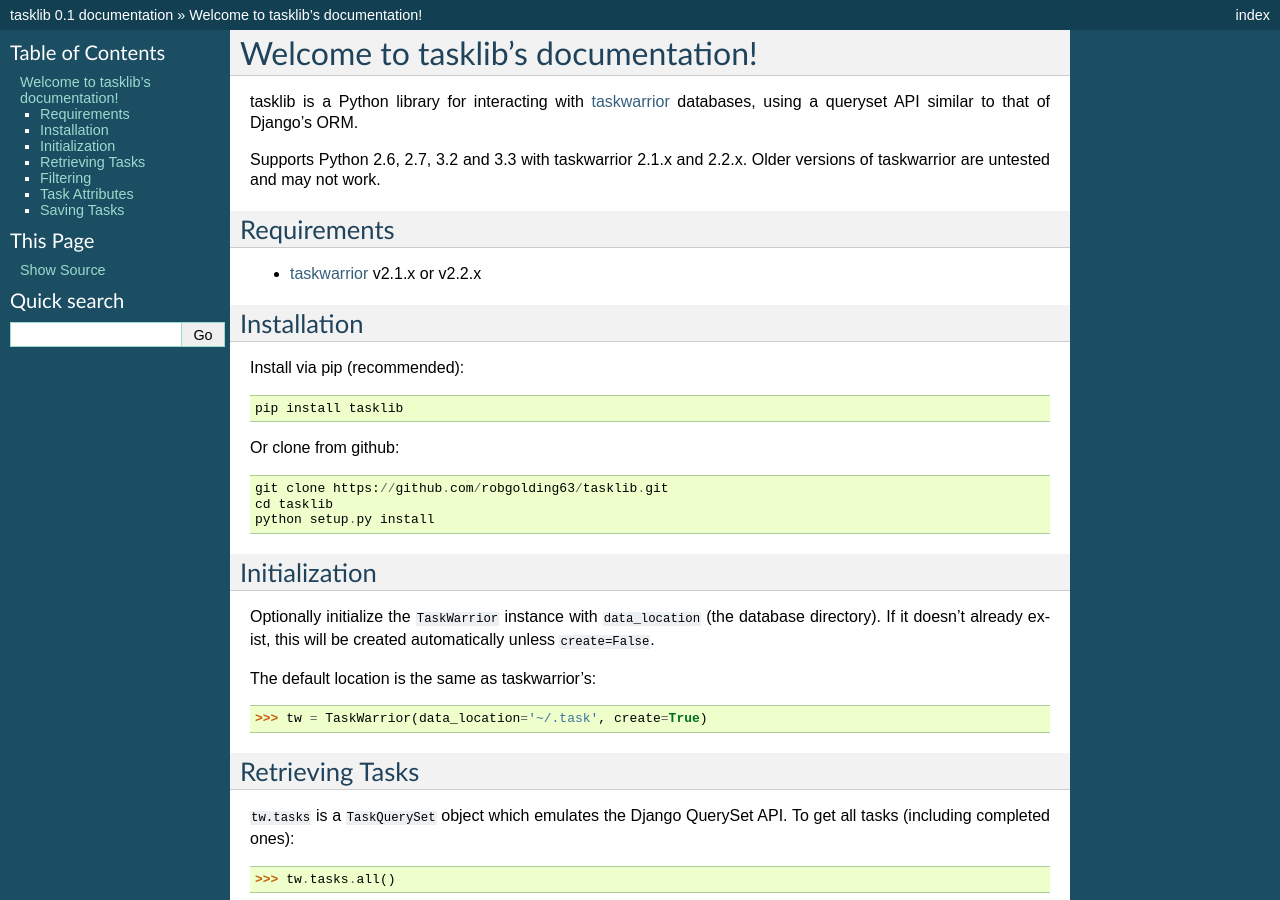
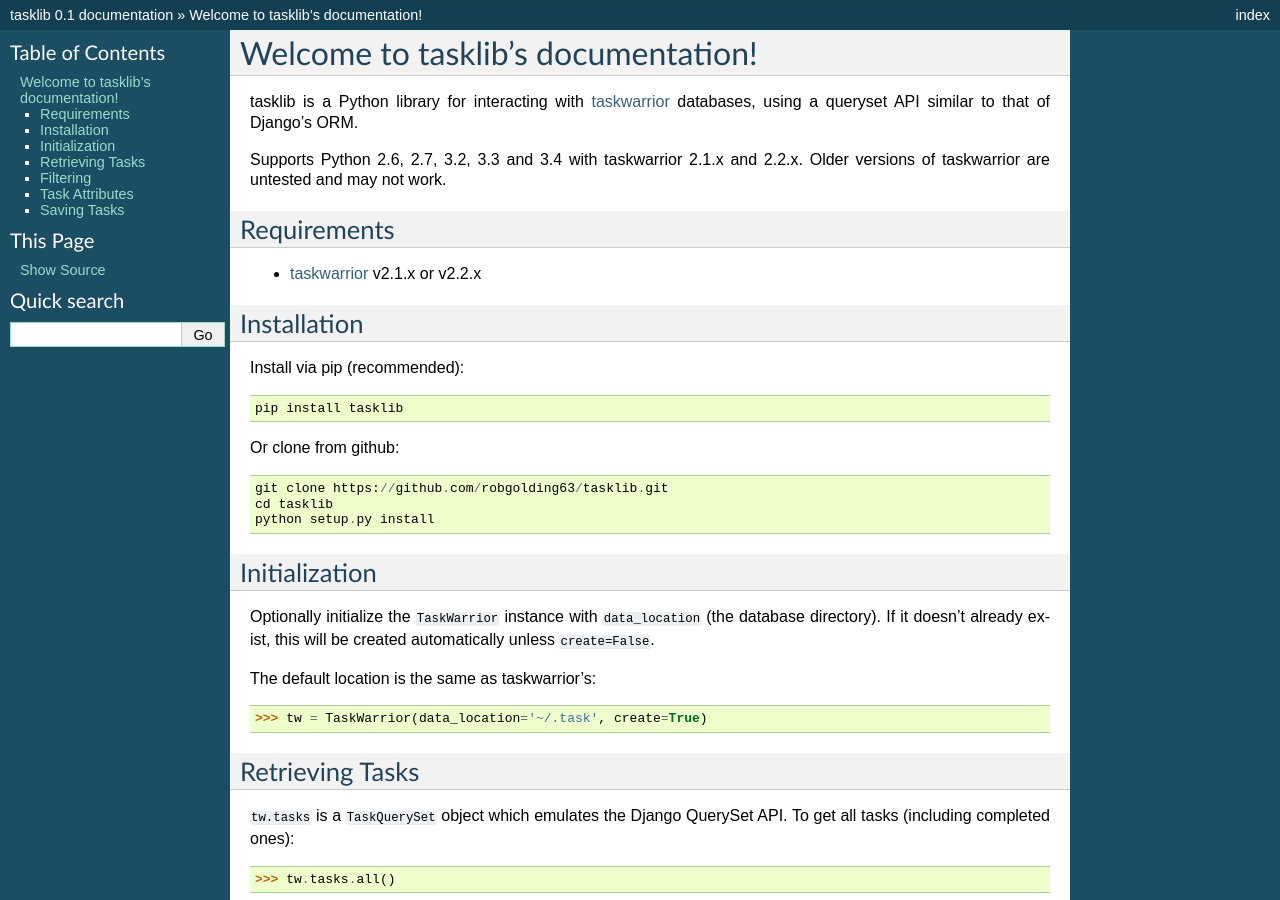
Before and after one commit to GothenburgBitFactory/tasklib, a Sphinx documentation site: the page built from docs/index.rst, in a window 1280 px wide and 900 px high. Built offline with Sphinx 7.4.7, drawn with Linux system fonts in a browser that asks for light colours.

Commit message:
Support Python 3.4

```diff
--- a/README.rst
+++ b/README.rst
@@ -7,7 +7,7 @@
 tasklib is a Python library for interacting with taskwarrior_ databases, using
 a queryset API similar to that of Django's ORM.
 
-Supports Python 2.6, 2.7, 3.2 and 3.3 with taskwarrior 2.1.x and 2.2.x.
+Supports Python 2.6, 2.7, 3.2, 3.3 and 3.4 with taskwarrior 2.1.x and 2.2.x.
 Older versions of taskwarrior are untested and may not work.
 
 Requirements
--- a/docs/index.rst
+++ b/docs/index.rst
@@ -4,7 +4,7 @@
 tasklib is a Python library for interacting with taskwarrior_ databases, using
 a queryset API similar to that of Django's ORM.
 
-Supports Python 2.6, 2.7, 3.2 and 3.3 with taskwarrior 2.1.x and 2.2.x.
+Supports Python 2.6, 2.7, 3.2, 3.3 and 3.4 with taskwarrior 2.1.x and 2.2.x.
 Older versions of taskwarrior are untested and may not work.
 
 Requirements
```
